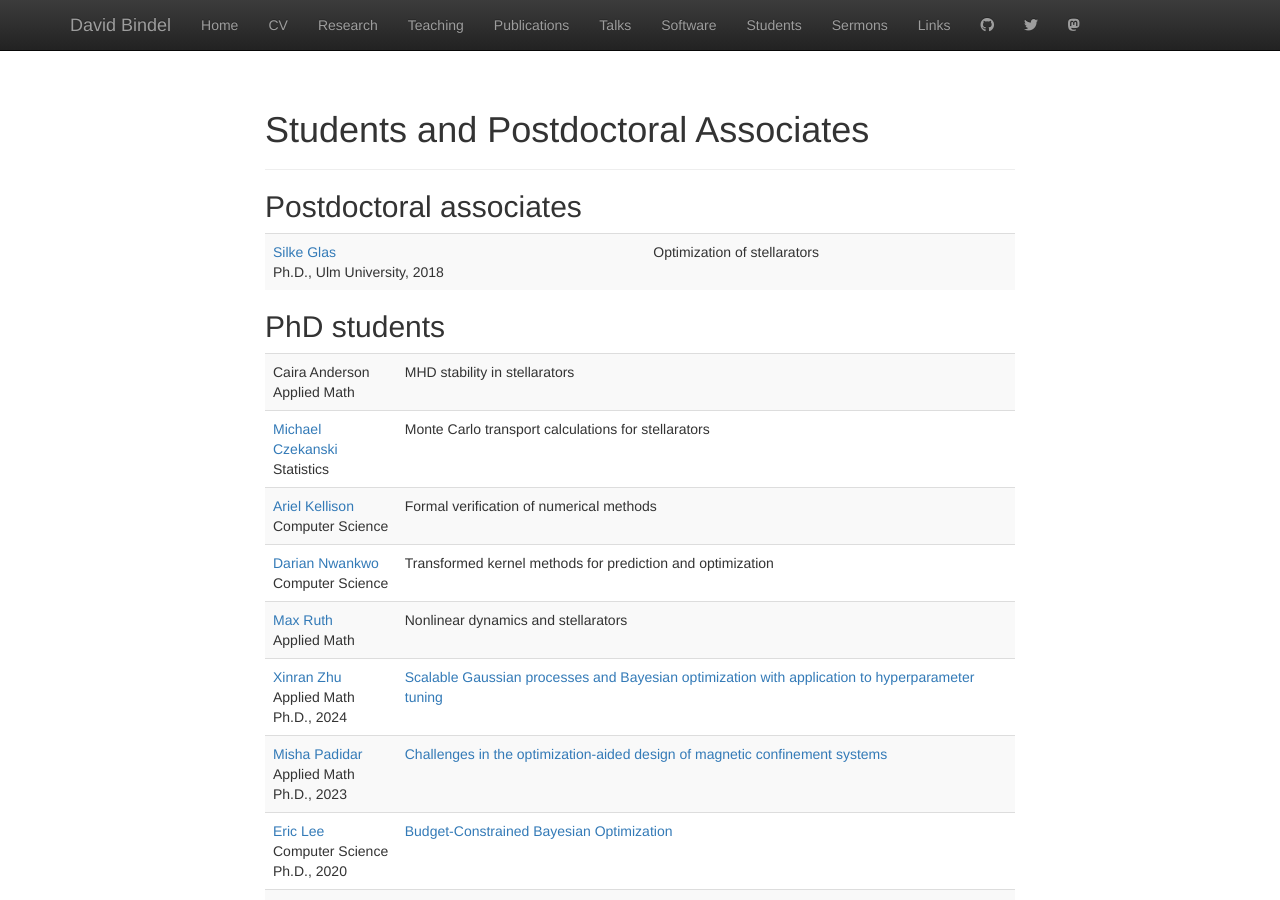
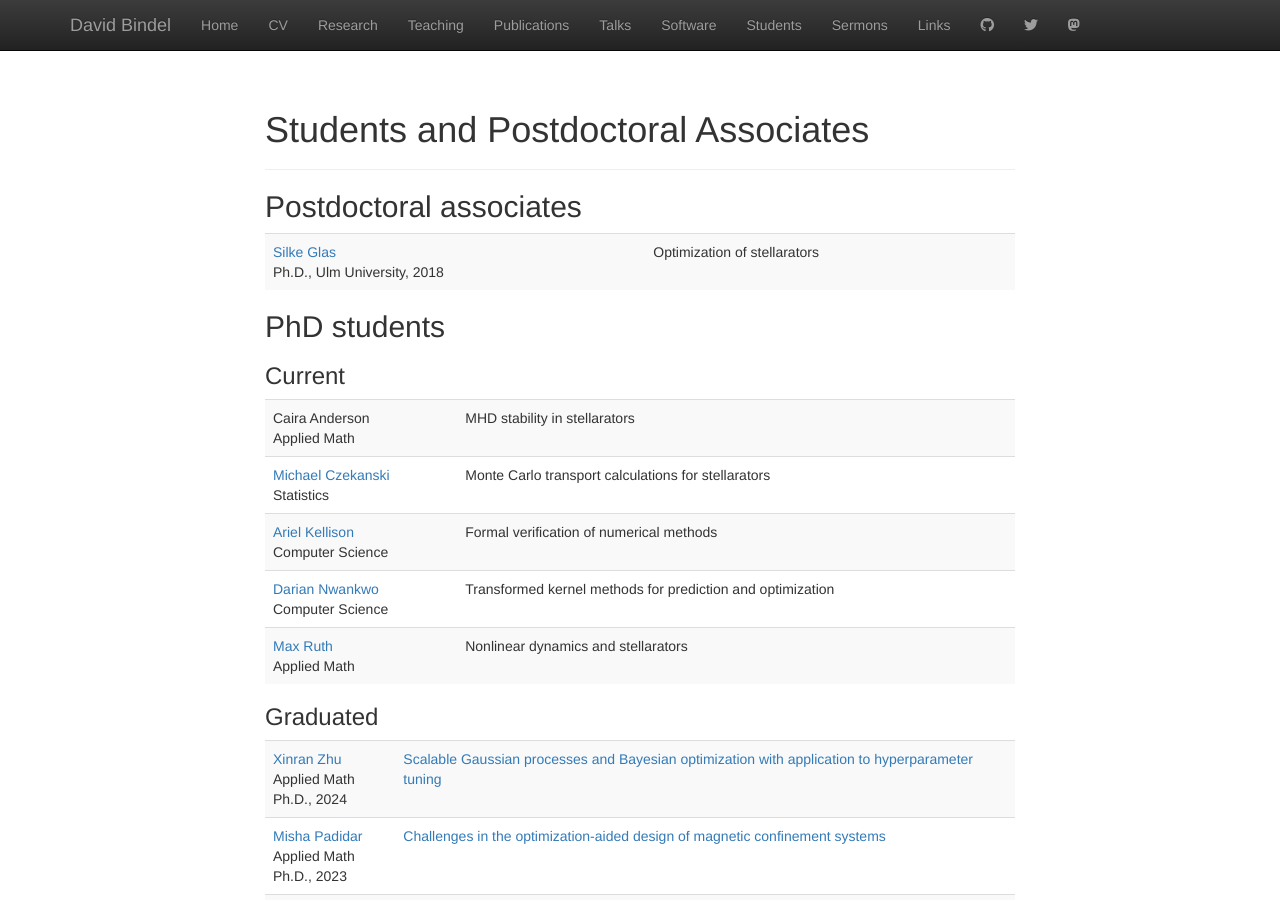
Before and after one commit to dbindel/cornell_web, a Jekyll site: the page built from students.html, in a window 1280 px wide and 900 px high. Built offline with Jekyll 4.4.1, drawn with Linux system fonts in a browser that asks for light colours; nearby versions of some CDN libraries.

Commit message:
Split students (current / graduated).

```diff
--- a/students.html
+++ b/students.html
@@ -23,20 +23,44 @@ layout: main
 
 <h2>PhD students</h2>
 
+<h3>Current</h3>
+
 <table class="table table-striped">
 {% for student in site.data.students.phd %}
 {% capture name %}{{ student.first }} {{ student.last }}{% endcapture %}
+{% if student.thesis %}{% else %}
   <tr>
     <td>
       {% if student.url %}<a href="{{ student.url }}">{{ name }}</a>{% else %}{{ name }}{% endif %}
       <br/>{{ student.field }}
-      {% if student.thesis %}<br/>Ph.D., {{ student.thesis.year }}{% endif %}
     </td>
     <td>
-      {% if student.thesis %}<a href="{{ student.thesis.url }}">{{ student.thesis.title }}</a>{% else %}{{ student.topic }}{% endif %}
+      {{ student.topic }}
       {% if student.reln %}<br/>{{ student.reln }}{% endif %}
     </td>
   </tr>
+{% endif %}
+{% endfor %}
+</table>
+
+<h3>Graduated</h3>
+
+<table class="table table-striped">
+{% for student in site.data.students.phd %}
+{% capture name %}{{ student.first }} {{ student.last }}{% endcapture %}
+{% if student.thesis %}
+  <tr>
+    <td>
+      {% if student.url %}<a href="{{ student.url }}">{{ name }}</a>{% else %}{{ name }}{% endif %}
+      <br/>{{ student.field }}
+      <br/>Ph.D., {{ student.thesis.year }}
+    </td>
+    <td>
+      <a href="{{ student.thesis.url }}">{{ student.thesis.title }}</a>
+      {% if student.reln %}<br/>{{ student.reln }}{% endif %}
+    </td>
+  </tr>
+{% endif %}
 {% endfor %}
 </table>
 
```
